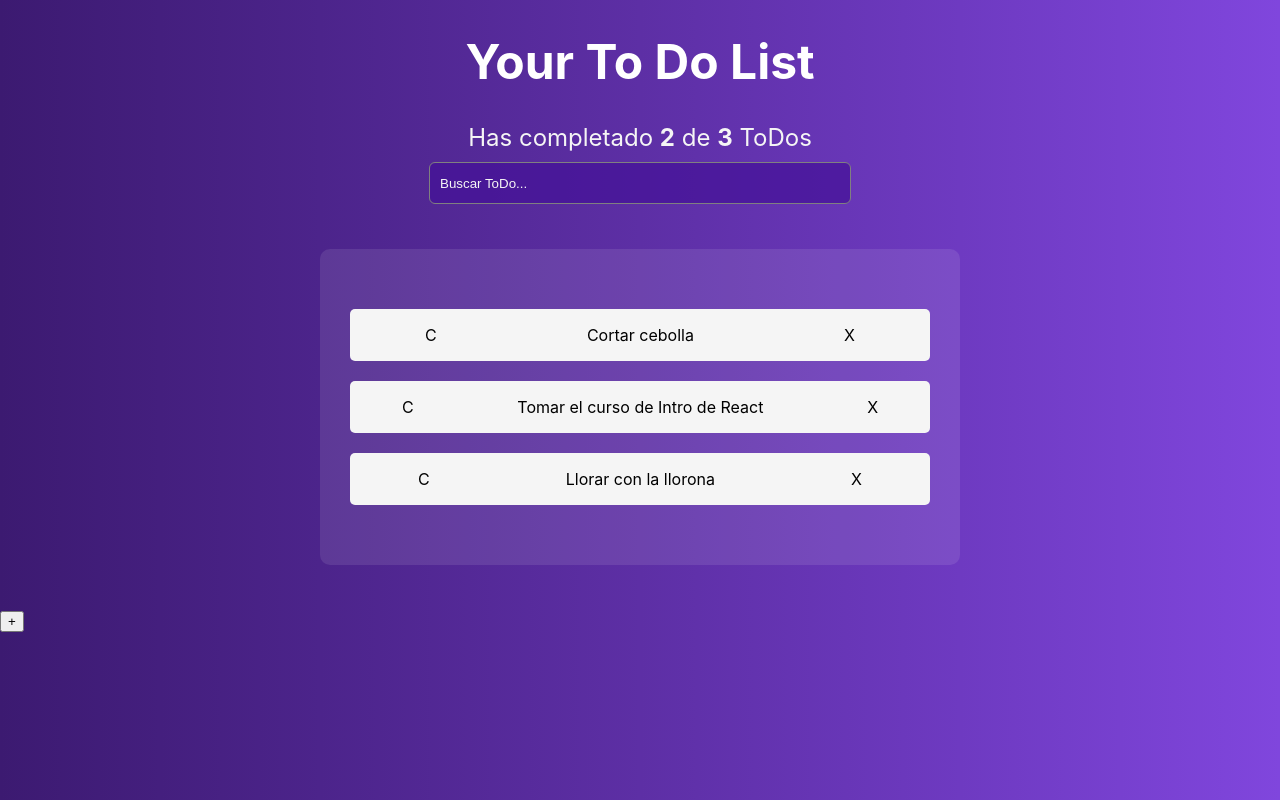
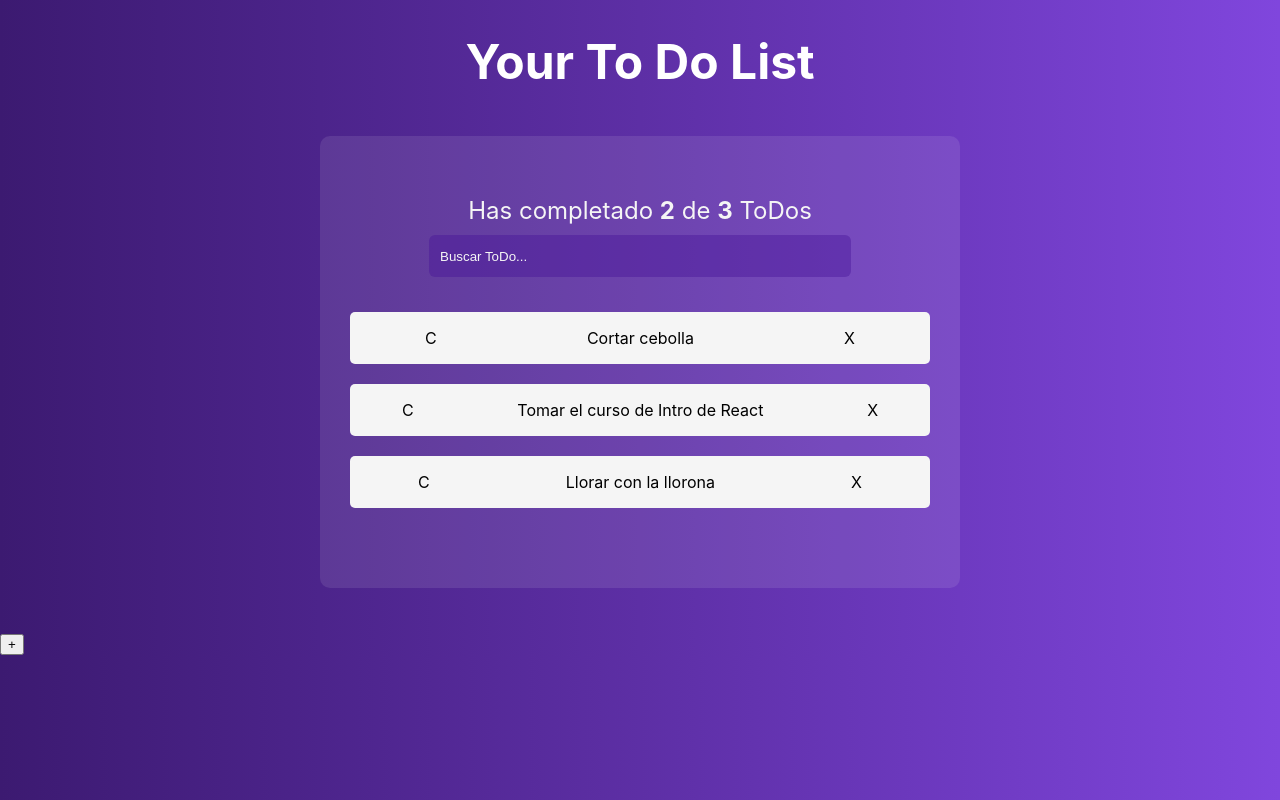
Before and after one commit to ramiroguzmanc/ToDoList, a React (Create React App) app: page / in a window 1280 px wide. Built offline with nearby package versions, Linux system fonts and the light colour scheme.

Commit message:
Mejoras visuales generales para la lista de tareas

```diff
--- a/src/App.js
+++ b/src/App.js
@@ -16,9 +16,9 @@ function App() {
   return (
     <React.Fragment>
       <h1 className="title">Your To Do List</h1>
-      <TodoCounter />
-      <TodoSearch />
       <TodoList>
+        <TodoCounter />
+        <TodoSearch />
         {toDos.map((todo, idx) => (
           <TodoItem text={todo.text} key={idx} />
         ))}
--- a/src/styles/TodoList.css
+++ b/src/styles/TodoList.css
@@ -8,6 +8,6 @@ ul {
   border-radius: 10px;
   text-align: center;
   margin: 45px 25%;
-  padding: 40px 10px;
+  padding: 60px 10px;
   background-color: rgba(244, 244, 244, 0.1);
 }
--- a/src/styles/TodoSearch.css
+++ b/src/styles/TodoSearch.css
@@ -5,11 +5,12 @@
 .searchInput {
   width: 400px;
   height: 40px;
-  border: 0.5px solid gray;
+  border: 0.5px solid transparent;
   border-radius: 6px;
-  background-color: rgb(68, 16, 151, 0.7);
+  background-color: rgb(68, 16, 151, 0.4);
   color: whitesmoke;
   padding: 0px 10px;
+  margin-bottom: 15px;
 }
 
 .searchInput:focus {
```
